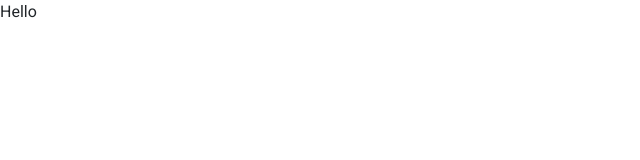
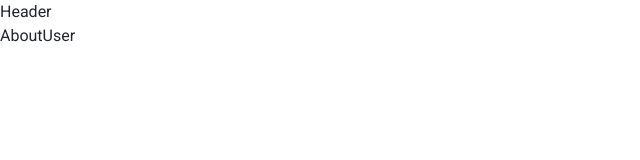
Before and after one commit to Regina5425/posts-app, a React (Create React App) app: page /about-user in a window 1280 px wide. Shown: the top 160 px of the page, without its empty margins (0-640 px from the left). Built offline with nearby package versions, Linux system fonts and the light colour scheme.

Commit message:
add routing

```diff
--- a/src/components/App/App.js
+++ /dev/null
@@ -1,7 +0,0 @@
-import React from "react";
-
-function App() {
-  return <div className='App'>Hello</div>;
-}
-
-export default App;
--- /dev/null
+++ b/src/components/App/App.jsx
@@ -0,0 +1,20 @@
+import React from "react";
+import { Routes, Route } from "react-router";
+import MainPage from "./../../pages/MainPage";
+import AboutMe from "../../pages/AboutMe";
+import AboutUser from "../../pages/AboutUser";
+import Layout from "../Layout";
+
+function App() {
+  return (
+    <Routes>
+      <Route path='/' element={<Layout />}>
+        <Route index element={<MainPage />} />
+        <Route path='/about-me' element={<AboutMe />} />
+        <Route path='/about-user' element={<AboutUser />} />
+      </Route>
+    </Routes>
+  );
+}
+
+export default App;
--- /dev/null
+++ b/src/components/Layout/index.jsx
@@ -0,0 +1,14 @@
+import React from "react";
+import { Outlet } from "react-router";
+
+const Layout = () => {
+  return (
+    <>
+      <header>Header</header>
+
+      <Outlet />
+    </>
+  );
+};
+
+export default Layout;
--- a/src/index.js
+++ b/src/index.js
@@ -4,6 +4,7 @@ import { Provider } from "react-redux";
 import { store } from "./app/store";
 import App from "./components/App/App";
 import "./styles/index.css";
+import { BrowserRouter } from "react-router-dom";
 
 const container = document.getElementById("root");
 const root = createRoot(container);
@@ -11,7 +12,9 @@ const root = createRoot(container);
 root.render(
   <React.StrictMode>
     <Provider store={store}>
-      <App />
+      <BrowserRouter>
+        <App />
+      </BrowserRouter>
     </Provider>
   </React.StrictMode>
 );
--- /dev/null
+++ b/src/pages/AboutMe.jsx
@@ -0,0 +1,9 @@
+import React from 'react'
+
+const AboutMe = () => {
+	return (
+		<div>AboutMe</div>
+	)
+}
+
+export default AboutMe;
--- /dev/null
+++ b/src/pages/AboutUser.jsx
@@ -0,0 +1,9 @@
+import React from 'react'
+
+const AboutUser = () => {
+	return (
+		<div>AboutUser</div>
+	)
+}
+
+export default AboutUser;
--- /dev/null
+++ b/src/pages/MainPage.jsx
@@ -0,0 +1,9 @@
+import React from 'react'
+
+const MainPage = () => {
+	return (
+		<div>MainPage</div>
+	)
+}
+
+export default MainPage;
```
Also changed, not shown: 1 other file (tests, documents, lock files or other folders).
